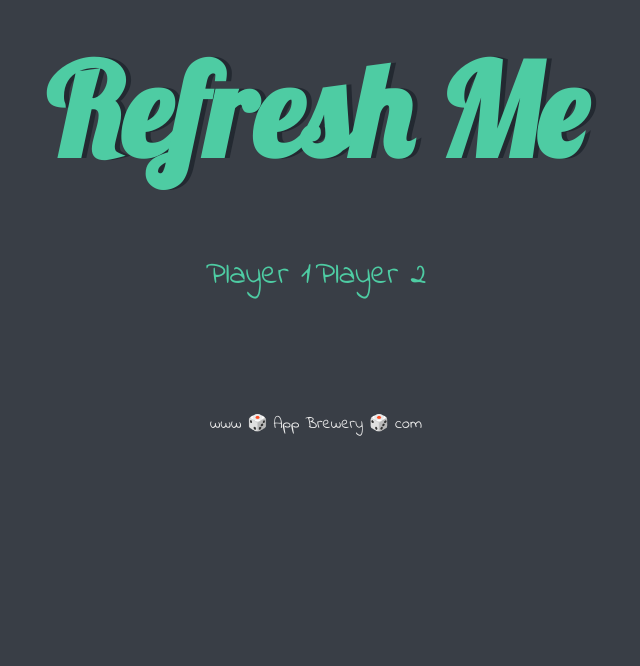
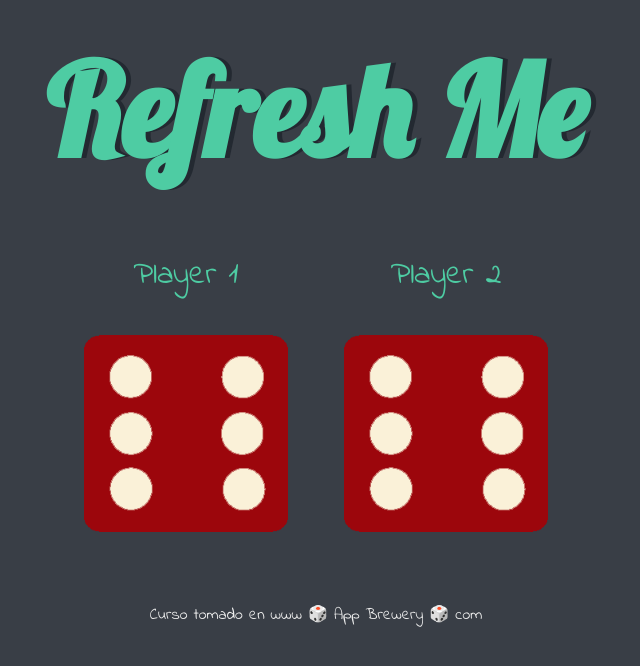
Before and after one commit to UlisesJuarez/The-dicee-game, a plain HTML site: page dicee.html in a window 1280 px wide. Shown: the whole page, without its empty margins (324-964 px from the left). Drawn offline with Linux system fonts and the light colour scheme.

Commit message:
genera numero aleatorio

```diff
--- a/dicee.html
+++ b/dicee.html
@@ -14,20 +14,20 @@
 
       <div class="dice">
         <p>Player 1</p>
-        <img class="img1" src="">
+        <img class="img1" src="images/dice6.png">
       </div>
 
       <div class="dice">
         <p>Player 2</p>
-        <img class="img2" src="">
+        <img class="img2" src="images/dice6.png">
       </div>
 
     </div>
-
+    <script src="js/index.js"></script>
 
   </body>
 
   <footer>
-    www 🎲 App Brewery 🎲 com
+    Curso tomado en www 🎲 App Brewery 🎲 com
   </footer>
 </html>
--- /dev/null
+++ b/js/index.js
@@ -0,0 +1,3 @@
+var randomNumber1=Math.round((Math.random()*5)+1)
+
+console.log(randomNumber1);
```
